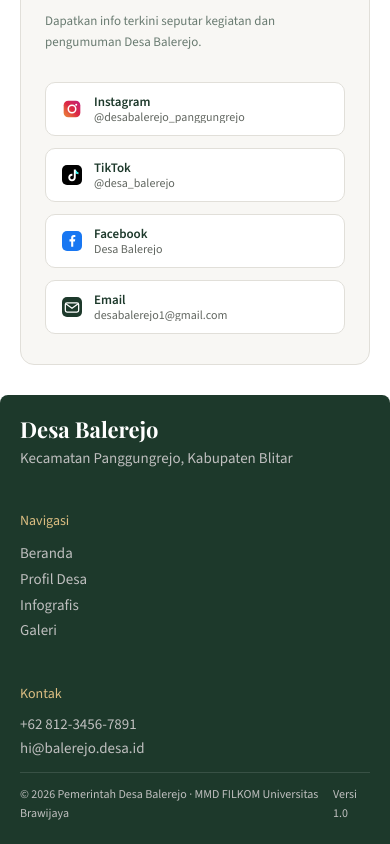
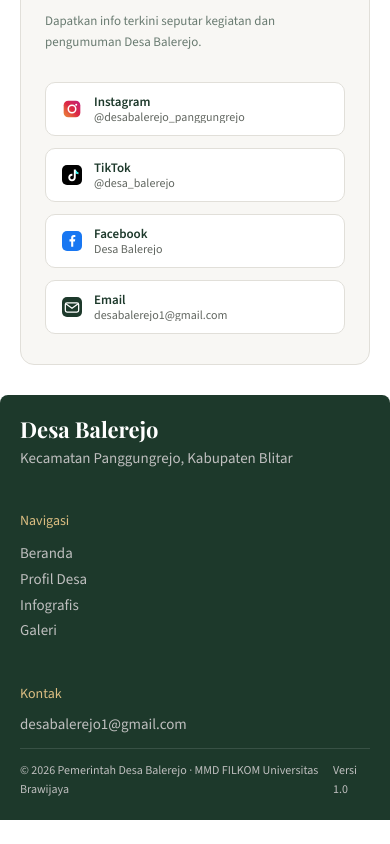
Before and after one commit to SyafaHadyan/balerejo-web, a Next.js app in the folder apps/main/: page / in a window 390 px wide. Shown: the part 2985-3829 px from the top of the page. After the commit the page ends 3805 px from the top, so only its background shows below. Built offline with nearby package versions, Linux system fonts and the light colour scheme; no server answers.

Commit message:
fix(main): update footer email, remove phone number

```diff
--- a/apps/main/src/components/Footer.tsx
+++ b/apps/main/src/components/Footer.tsx
@@ -8,9 +8,7 @@ const NAV_LINKS = [
 ] as const;
 
 export default function Footer() {
-  const phone = process.env.NEXT_PUBLIC_CONTACT_PHONE ?? "+62 812-3456-7891";
-  const email = process.env.NEXT_PUBLIC_CONTACT_EMAIL ?? "hi@balerejo.desa.id";
-  const telHref = `tel:${phone.replace(/[\s]/g, "")}`;
+  const email = "desabalerejo1@gmail.com";
 
   return (
     <footer className="bg-primary p-5 flex flex-col gap-3 rounded-t-[8px]" aria-label="Footer">
@@ -48,12 +46,6 @@ export default function Footer() {
           </p>
           <div className="flex flex-col leading-[1.6]">
             <a
-              href={telHref}
-              className="font-sans text-[15px] text-[#bfbfbf] hover:text-white transition-colors duration-200"
-            >
-              {phone}
-            </a>
-            <a
               href={`mailto:${email}`}
               className="font-sans text-[15px] text-[#bfbfbf] hover:text-white transition-colors duration-200"
             >
```
